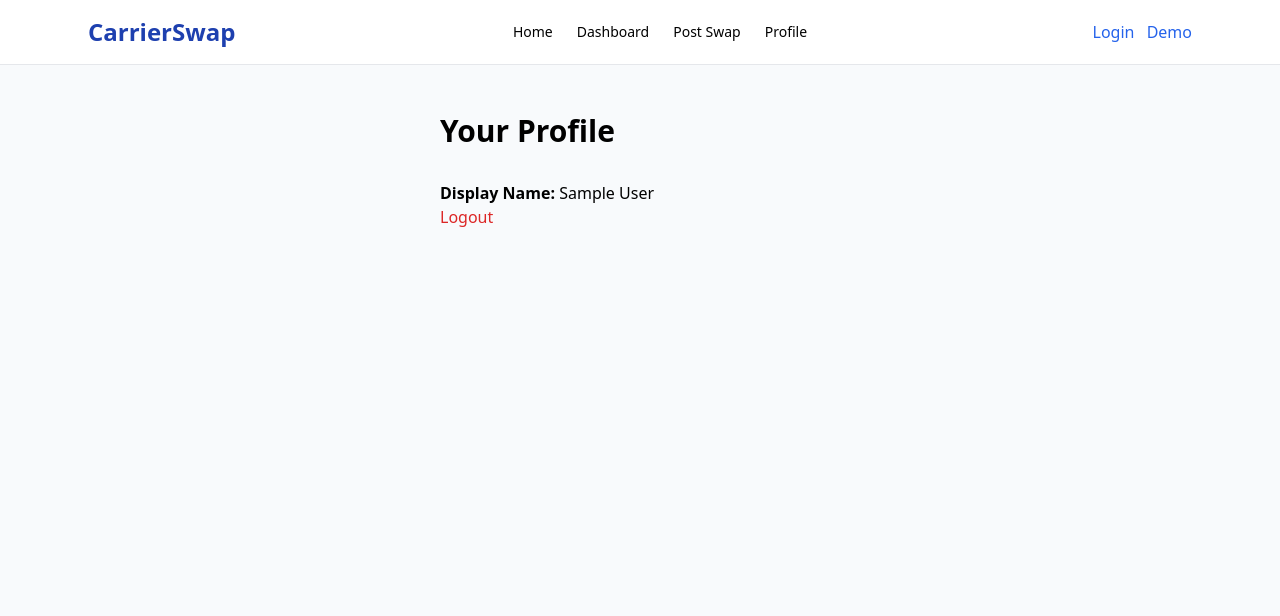
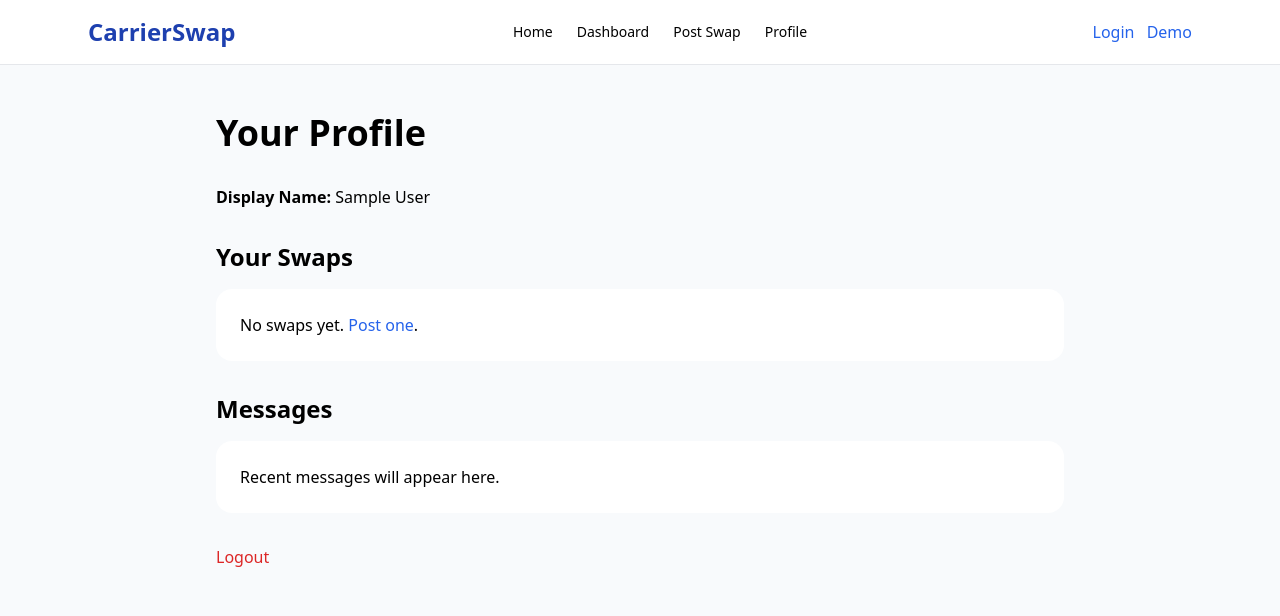
Before and after one commit to barnanst-collab/carrierswap, a Flask app: page /profile in a window 1280 px wide. Shown: the top 616 px of the page. Run offline with Flask 3, Linux system fonts and the light colour scheme; the visitor is signed in with stand-in values (Sample User, id 1); some libraries are stand-ins or nearby versions.

Commit message:
Update Profile.html

```diff
--- a/CarrierSwap/templates/Profile.html
+++ b/CarrierSwap/templates/Profile.html
@@ -3,9 +3,28 @@
 {% block title %}Profile{% endblock %}
 
 {% block content %}
-<div class="max-w-md mx-auto px-6 py-12">
-    <h1 class="text-3xl font-bold mb-8">Your Profile</h1>
-    <p><strong>Display Name:</strong> {{ session.get('display_name', 'Demo Carrier') }}</p>
-    <a href="/logout" class="text-red-600 hover:underline">Logout</a>
+<div class="max-w-4xl mx-auto px-6 py-12">
+    <h1 class="text-4xl font-bold mb-8">Your Profile</h1>
+    <p class="mb-8"><strong>Display Name:</strong> {{ session.get('display_name', 'Demo Carrier') }}</p>
+
+    <h2 class="text-2xl font-semibold mb-4">Your Swaps</h2>
+    <div class="bg-white rounded-2xl p-6 mb-8">
+        {% if my_listings %}
+        {% for listing in my_listings %}
+        <div class="border-b py-4">
+            {{ listing.current_station }} → {{ listing.desired }}
+        </div>
+        {% endfor %}
+        {% else %}
+        <p>No swaps yet. <a href="/post" class="text-blue-600">Post one</a>.</p>
+        {% endif %}
+    </div>
+
+    <h2 class="text-2xl font-semibold mb-4">Messages</h2>
+    <div class="bg-white rounded-2xl p-6">
+        <p>Recent messages will appear here.</p>
+    </div>
+
+    <a href="/logout" class="text-red-600 hover:underline block mt-8">Logout</a>
 </div>
 {% endblock %}
```
